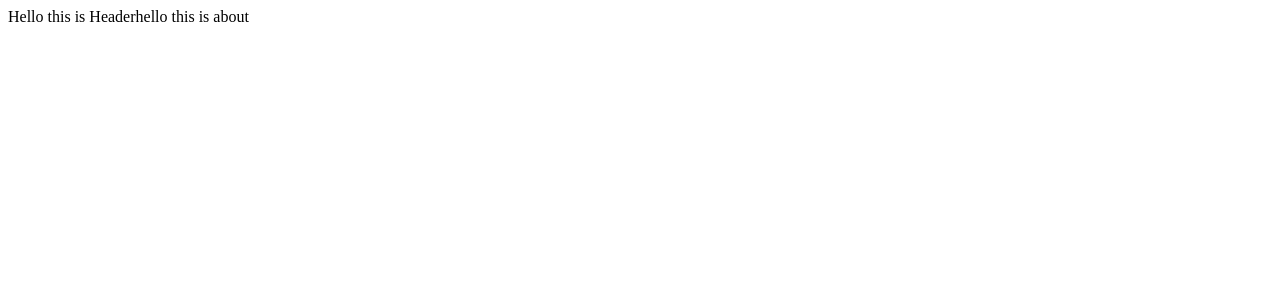
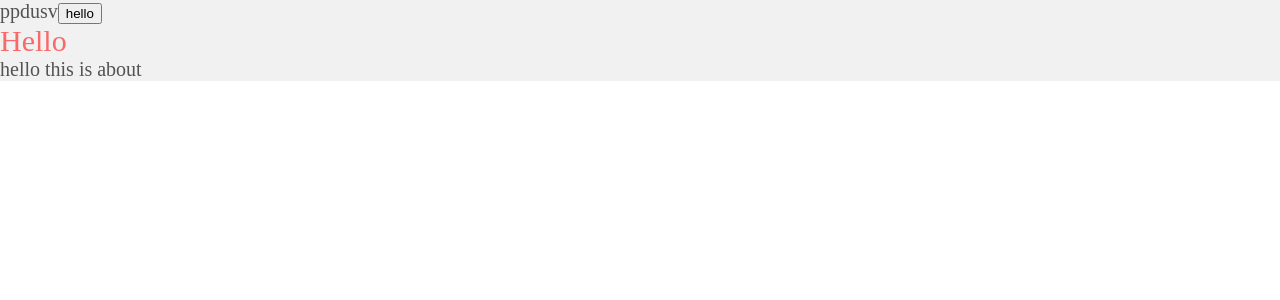
Before and after one commit to DaoHuyTuan/daohuytuan, a Next.js app: page /about in a window 1280 px wide. Shown: the top 300 px of the page. Built offline with nearby package versions, Linux system fonts and the light colour scheme.

Commit message:
implement basic theme switcher

```diff
--- /dev/null
+++ b/components/atoms/Label/Label.style.js
@@ -0,0 +1,8 @@
+import styled from "styled-components";
+
+const LabelWrapper = styled.span`
+  font-size: 30px;
+  color: ${({ theme }) => theme.colorTheme};
+`;
+
+export { LabelWrapper };
--- /dev/null
+++ b/components/atoms/Label/index.jsx
@@ -0,0 +1,6 @@
+import React from "react";
+import { LabelWrapper } from "./Label.style";
+const Label = React.memo(props => {
+  return <LabelWrapper>{props.children}</LabelWrapper>;
+});
+export default Label;
--- a/components/containers/Header/index.jsx
+++ b/components/containers/Header/index.jsx
@@ -1,6 +1,14 @@
 import React from "react";
-
+import Menu from "../Menu/index";
 const Header = React.memo(props => {
-  return <span>Hello this is Header</span>;
+  return (
+    <div className="header">
+      <div className="header-logo">
+        <span>ppdusv</span>
+        <button onClick={props.onChangeTheme}>hello</button>
+      </div>
+      <Menu />
+    </div>
+  );
 });
 export default Header;
--- a/components/containers/Layout/index.jsx
+++ b/components/containers/Layout/index.jsx
@@ -3,7 +3,7 @@ import Header from "../Header";
 const Layout = React.memo(props => {
   return (
     <>
-      <Header />
+      <Header onChangeTheme={props.onChangeTheme} />
       {props.children}
     </>
   );
--- /dev/null
+++ b/components/containers/Menu/index.jsx
@@ -0,0 +1,15 @@
+import React from "react";
+import Label from "../../atoms/Label/index";
+import { listMenu } from "./menu";
+
+const Menu = React.memo(props => {
+  return (
+    <div className="menu">
+      {/* {listMenu.map((item, index) => {
+        return;
+      })} */}
+      <Label>Hello</Label>
+    </div>
+  );
+});
+export default Menu;
--- /dev/null
+++ b/components/containers/Menu/menu.js
@@ -0,0 +1,26 @@
+export const listMenu = [
+  {
+    id: 0,
+    name: "Blog"
+  },
+  {
+    id: 1,
+    name: "CV"
+  },
+  {
+    id: 2,
+    name: "About"
+  },
+  {
+    id: 3,
+    name: "Life"
+  },
+  {
+    id: 4,
+    name: "Rss"
+  },
+  {
+    id: 5,
+    name: "App"
+  }
+];
--- a/pages/_app.js
+++ b/pages/_app.js
@@ -1,25 +1,13 @@
 import App, { Container } from "next/app";
-// import { LocaleProvider } from "antd";
-// import "antd/dist/antd.min.css";
-// import "react-image-gallery/styles/css/image-gallery.css";
-// import { IntlProvider } from "react-intl";
-// import { ThemeProvider } from "styled-components";
-// import themes from "../themes/themes";
-// import AppLocale from "../translations/index";
-// import GlobalStyles from "hotel/hotel/assets/style/Global.style";
+import GlobalStyles from "../themes/Global.style";
 import Layout from "../components/containers/Layout";
-// import AuthProvider from "../context/AuthProvider";
-// import { SearchProvider } from "../context/SearchProvider";
-// import { withData } from "../helpers/restriction";
-
-// const currentAppLocale = AppLocale["en"];
-
+import { ThemeProvider } from "styled-components";
+import theme from "../themes/color";
 class HotelCustomApp extends App {
   constructor(props) {
     super(props);
     this.state = {
-      currentSelectedTheme: "defaultTheme"
-      //   currentSelectedLanguage: currentAppLocale
+      theme: false
     };
   }
 
@@ -29,35 +17,33 @@ class HotelCustomApp extends App {
       pageProps = await Component.getInitialProps(ctx);
     }
     const { query, pathname } = ctx;
-
-    // const { user, isLoggedIn } = withData(ctx);
     return { pageProps, query, pathname };
   }
-  handleOnChangeTheme = themeName => {
-    this.setState({
-      currentSelectedTheme: themeName
+  handleOnChangeTheme = () => {
+    this.setState(prevState => {
+      return {
+        ...prevState,
+        theme: !prevState.theme
+      };
     });
   };
 
-  //   handleOnChangeLanguage = language => {
-  //     const selectedLanguage = AppLocale[language.locale];
-  //     this.setState({
-  //       currentSelectedLanguage: selectedLanguage
-  //     });
-  //   };
   render() {
     const { Component, pageProps, query } = this.props;
-    const { currentSelectedTheme } = this.state;
-    console.log(pageProps);
+    let themeProvider = this.state.theme ? theme.dark : theme.light;
     return (
+      <ThemeProvider theme={themeProvider}>
         <Container>
-        <Layout>
+          <div className="main">
+            <Layout onChangeTheme={this.handleOnChangeTheme}>
               <>
-            {/* <GlobalStyles /> */}
+                <GlobalStyles />
                 <Component {...pageProps} />
               </>
             </Layout>
+          </div>
         </Container>
+      </ThemeProvider>
     );
   }
 }
--- a/pages/_document.js
+++ b/pages/_document.js
@@ -32,9 +32,13 @@ export default class MyDocument extends Document {
     return (
       <Html>
         <Head>
-          <meta name="theme-color" content="#008489" />
-          <meta name="description" content="React next listing template." />
-          <meta name="keywords" content="React, React js, Next, Next js" />
+          <title>Hy tứng's Blog</title>
+          <meta
+            name="viewport"
+            content="initial-scale=1.0, width=device-width"
+          />
+          <meta name="description" content="Dao Huy Tuan's personal blog" />
+          <meta name="keywords" content="Web Developer, Front End, ReactJS," />
 
           {/* <link rel="icon" href={favicon} type="image/png" sizes="16x16" /> */}
 
--- /dev/null
+++ b/themes/Global.style.js
@@ -0,0 +1,22 @@
+import { createGlobalStyle } from "styled-components";
+
+import { sizeSm, sizeLg } from "./responsive";
+const GlobalStyle = createGlobalStyle`
+  * {
+    box-sizing: border-box;
+  }
+  html {
+      font-size: 20px;
+      box-sizing: border-box;
+      overflow-y: scroll;
+  }
+  body {
+    margin: 0px;
+  }
+  .main {
+      transition: 0.5s;
+      background-color: ${({ theme }) => theme.bg}
+      color: ${({ theme }) => theme.colorText}
+  }
+`;
+export default GlobalStyle;
--- /dev/null
+++ b/themes/color.js
@@ -0,0 +1,14 @@
+// light theme
+const theme = {
+  light: {
+    bg: "#f1f1f1",
+    colorText: "#535353",
+    colorTheme: "#f96969"
+  },
+  dark: {
+    bg: "#282c34",
+    colorText: "#e8e8e8",
+    colorTheme: "#f18b8b"
+  }
+};
+export default theme;
--- /dev/null
+++ b/themes/responsive.js
@@ -0,0 +1,3 @@
+export const sizeSm = "324px";
+// export const sizeMd = "324px";
+export const sizeLg = "840px";
```
Lines whose indentation alone changed are shown as unchanged.
